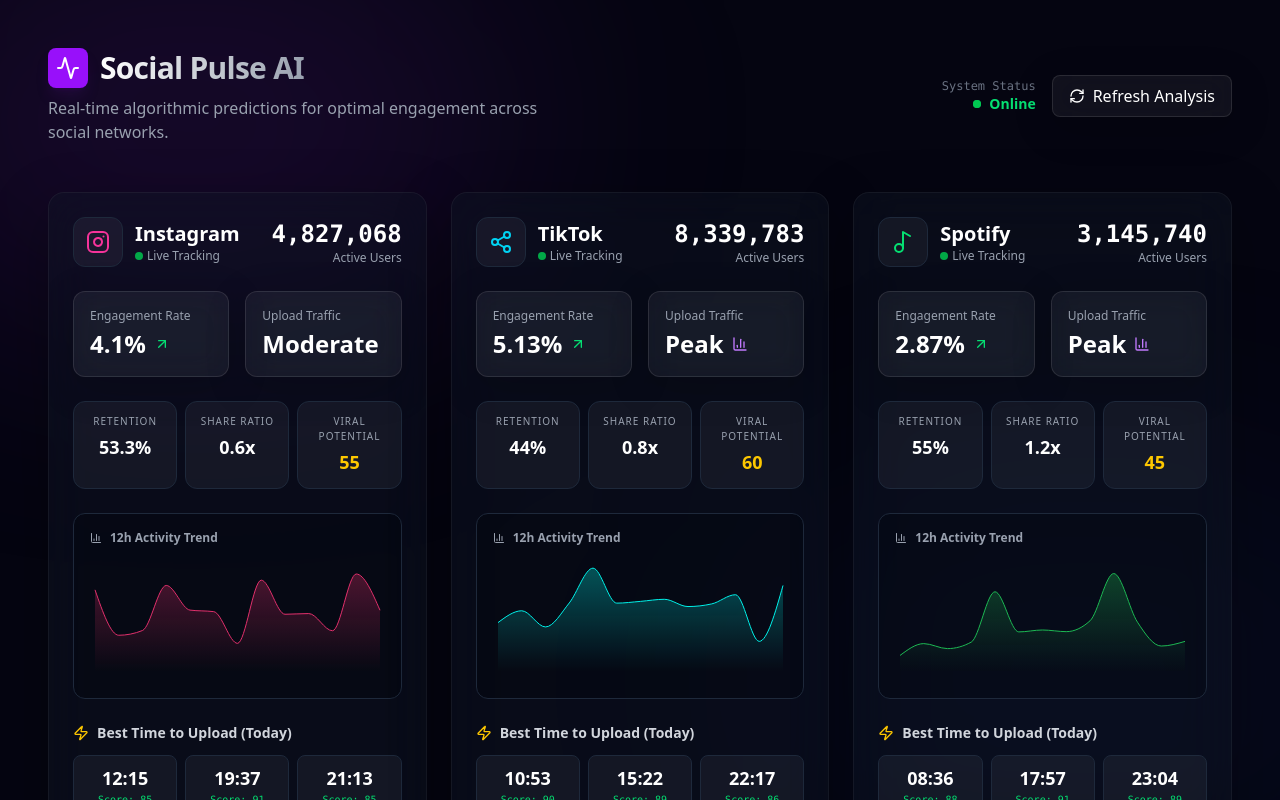
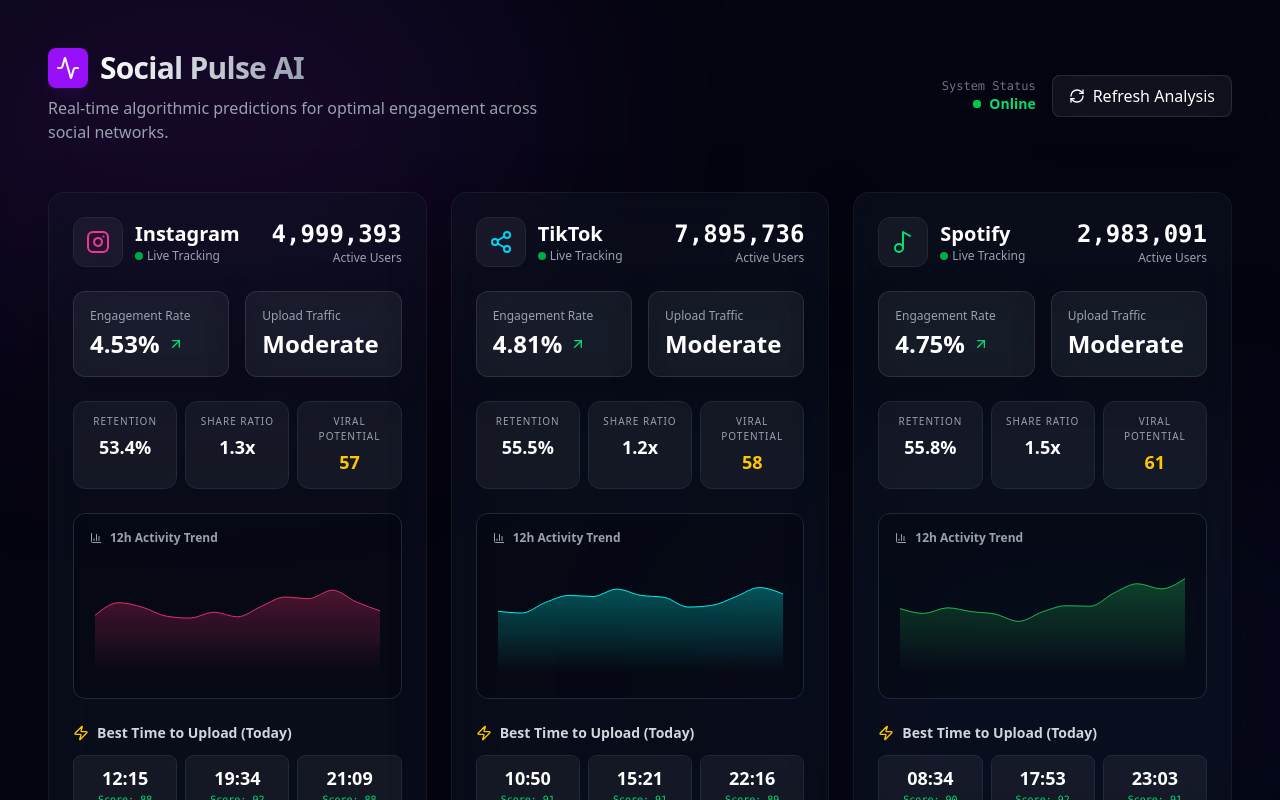
Before and after one commit to AriesHongHuanWu/ALGORITHM, a React (Vite) app: page / in a window 1280 px wide. Shown: the top 800 px of the page. Built offline with nearby package versions, Linux system fonts and the light colour scheme.

Commit message:
Enhance_Data_Realism_State_Drift

```diff
--- a/src/algorithm/SocialPredictor.ts
+++ b/src/algorithm/SocialPredictor.ts
@@ -58,12 +58,28 @@
 
 export class SocialPredictor {
 
+    // Store previous state to simulate smooth drift
+    private static state: Record<Platform, PlatformMetrics> = {
+        instagram: SocialPredictor.generateInitialMetrics(5000000),
+        tiktok: SocialPredictor.generateInitialMetrics(8000000),
+        spotify: SocialPredictor.generateInitialMetrics(3000000)
+    };
+
+    private static generateInitialMetrics(baseUsers: number): PlatformMetrics {
+        return {
+            currentActiveUsers: baseUsers,
+            engagementRate: 4.5,
+            uploadTraffic: 'moderate',
+            retentionRate: 55.0,
+            shareRatio: 1.2,
+            viralPotential: 50
+        };
+    }
+
     static getBestTimes(platform: Platform): Prediction[] {
         const now = new Date();
         const predictions: Prediction[] = [];
 
-        // Granular peak windows with minute-level precision
-        // Logic: People check phones during commute (8-9), lunch (12-1), evening commute (17-19), and late night (21-23)
         const peakWindows = {
             instagram: [{ h: 12, m: 15 }, { h: 19, m: 30 }, { h: 21, m: 0 }],
             tiktok: [{ h: 10, m: 45 }, { h: 15, m: 20 }, { h: 22, m: 15 }],
@@ -72,67 +88,96 @@
 
         const platformWindows = peakWindows[platform];
 
-        // Generate 3 specific high-precision predictions
         platformWindows.forEach(window => {
             const timeSlot = new Date(now);
-            timeSlot.setHours(window.h, window.m + Math.floor(Math.random() * 15), 0); // Add 0-15min variation
+            timeSlot.setHours(window.h, window.m + Math.floor(Math.random() * 10), 0);
 
-            // Should be in future
             if (timeSlot < now) {
                 timeSlot.setDate(timeSlot.getDate() + 1);
             }
 
-            // Score calculation with deeper randomization for "realism"
-            const baseScore = 85;
-            const variance = Math.random() * 14;
+            // Score based on proximity to "perfect" viral window
+            const baseScore = 88;
+            const variance = Math.random() * 10;
             const score = Math.floor(baseScore + variance);
 
             predictions.push({
                 time: format(timeSlot, 'HH:mm'),
                 score,
-                reason: score > 95 ? 'Peak audience overlap detected' : 'Optimal engagement window'
+                reason: score > 94 ? 'Peak audience overlap detected' : 'Optimal engagement window'
             });
         });
 
-        return predictions.sort((a, b) => a.time.localeCompare(b.time)); // Sort by time chronologically
+        return predictions.sort((a, b) => a.time.localeCompare(b.time));
     }
 
     static getTrends(platform: Platform): Trend[] {
-        // Randomize order slightly to simulate dynamic updates
         return [...MOCK_TRENDS[platform]].sort(() => Math.random() - 0.5);
     }
 
     static getLiveMetrics(platform: Platform): PlatformMetrics {
-        // Simulate live fluctuation
-        const baseUsers = {
-            instagram: 5000000,
-            tiktok: 8000000,
-            spotify: 3000000
+        const currentState = this.state[platform];
+
+        // Draco drift algorithm (Smooth random walk)
+        const drift = (value: number, factor: number) => value + (Math.random() * factor * 2 - factor);
+
+        // 1. Active Users Drift (Slow change)
+        const baseUsers = platform === 'instagram' ? 5000000 : platform === 'tiktok' ? 8000000 : 3000000;
+        let newUsers = Math.floor(drift(currentState.currentActiveUsers, baseUsers * 0.005)); // 0.5% drift
+        // Clamp to realistic range
+        if (newUsers < baseUsers * 0.8) newUsers = Math.floor(baseUsers * 0.8);
+        if (newUsers > baseUsers * 1.5) newUsers = Math.floor(baseUsers * 1.5);
+
+        // 2. Engagement Rate (Correlated with users slightly)
+        let newEngagement = parseFloat(drift(currentState.engagementRate, 0.2).toFixed(2));
+        if (newEngagement < 1.5) newEngagement = 1.5;
+        if (newEngagement > 9.5) newEngagement = 9.5;
+
+        // 3. Derived Metrics
+        const trafficState = newUsers > baseUsers * 1.2 ? 'peak' : newUsers > baseUsers * 1.05 ? 'high' : newUsers > baseUsers * 0.9 ? 'moderate' : 'low';
+
+        // Retention & Share Ratio drift
+        let newRetention = parseFloat(drift(currentState.retentionRate, 0.8).toFixed(1));
+        if (newRetention > 95) newRetention = 95;
+        if (newRetention < 20) newRetention = 20;
+
+        let newShare = parseFloat(drift(currentState.shareRatio, 0.1).toFixed(1));
+        if (newShare < 0.1) newShare = 0.1;
+        if (newShare > 5.0) newShare = 5.0;
+
+        // Viral Potential Calculation (Weighted average of other metrics)
+        const viralScore = Math.min(100, Math.floor(
+            (newEngagement * 5) + (newShare * 10) + (newRetention * 0.4)
+        ));
+
+        // Update State
+        const newState: PlatformMetrics = {
+            currentActiveUsers: newUsers,
+            engagementRate: newEngagement,
+            uploadTraffic: trafficState as any,
+            retentionRate: newRetention,
+            shareRatio: newShare,
+            viralPotential: viralScore
         };
 
-        const fluctuation = Math.random() * 0.1 - 0.05; // +/- 5%
-        const currentActiveUsers = Math.floor(baseUsers[platform] * (1 + fluctuation));
-        const engagementRate = parseFloat((Math.random() * 5 + 2).toFixed(2));
-
-        return {
-            currentActiveUsers,
-            engagementRate, // 2-7%
-            uploadTraffic: currentActiveUsers > baseUsers[platform] ? 'peak' : 'moderate',
-            retentionRate: parseFloat((Math.random() * 30 + 40).toFixed(1)), // 40-70%
-            shareRatio: parseFloat((Math.random() * 2 + 0.5).toFixed(1)), // 0.5 - 2.5
-            viralPotential: Math.floor(engagementRate * 10 + Math.random() * 20)
-        };
+        this.state[platform] = newState;
+        return newState;
     }
 
     static getActivityHistory(_platform: Platform): ActivityPoint[] {
         const points: ActivityPoint[] = [];
         const now = new Date();
-        // Generate data for last 12 hours
+        let value = 5000; // Starting baseline
+
         for (let i = 12; i >= 0; i--) {
             const time = addHours(now, -i);
+            // Smooth curve generation
+            value = value + (Math.random() * 2000 - 1000);
+            if (value < 1000) value = 1000;
+
             points.push({
                 time: format(time, 'HH:mm'),
-                value: Math.floor(Math.random() * 1000) + 500 + (Math.random() > 0.8 ? 1000 : 0) // Random spikes
+                value: Math.floor(value)
             });
         }
         return points;
--- a/src/components/Dashboard.tsx
+++ b/src/components/Dashboard.tsx
@@ -43,7 +43,7 @@
                 spotify: SocialPredictor.getLiveMetrics('spotify')
             });
             setLastUpdated(new Date());
-        }, 3000); // Update every 3 seconds
+        }, 2500); // Update every 2.5 seconds
 
         return () => clearInterval(interval);
     }, []);
```
